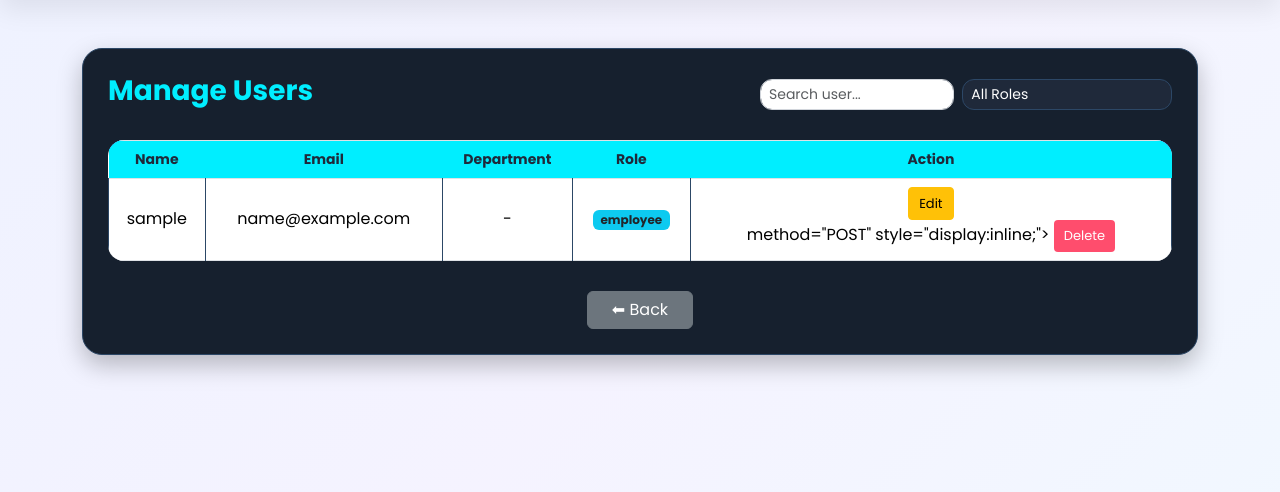
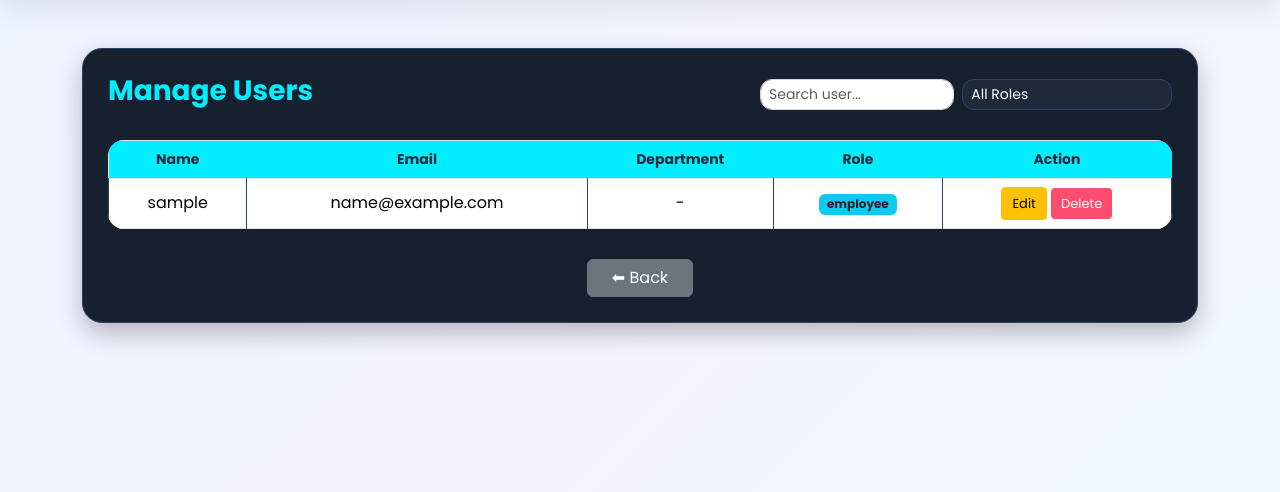
Before and after one commit to punitpatel550/flowra-task-manager, a Flask app: template app/templates/manage_users.html in a window 1280 px wide. Shown: the part 123-615 px from the top of the page. Run offline with Flask 3, Linux system fonts and the light colour scheme; the template is opened without the code that fills it: values that come from a table or form of the project are taken from there, others are empty; the visitor is signed in with stand-in values (Sample User, id 1).

Commit message:
error resolved in manage user

```diff
--- a/app/templates/manage_users.html
+++ b/app/templates/manage_users.html
@@ -169,7 +169,7 @@ class="form-select form-select-sm filter-select">
 class="btn btn-warning btn-sm action-btn">
 Edit
 </a>
-<form action="{{ url_for('main.delete_user', user_id=u.id) }}" method="POST">
+<form action="{{ url_for('main.delete_user', user_id=u.id) }}" method="POST"
 
 method="POST"
 style="display:inline;">
```
